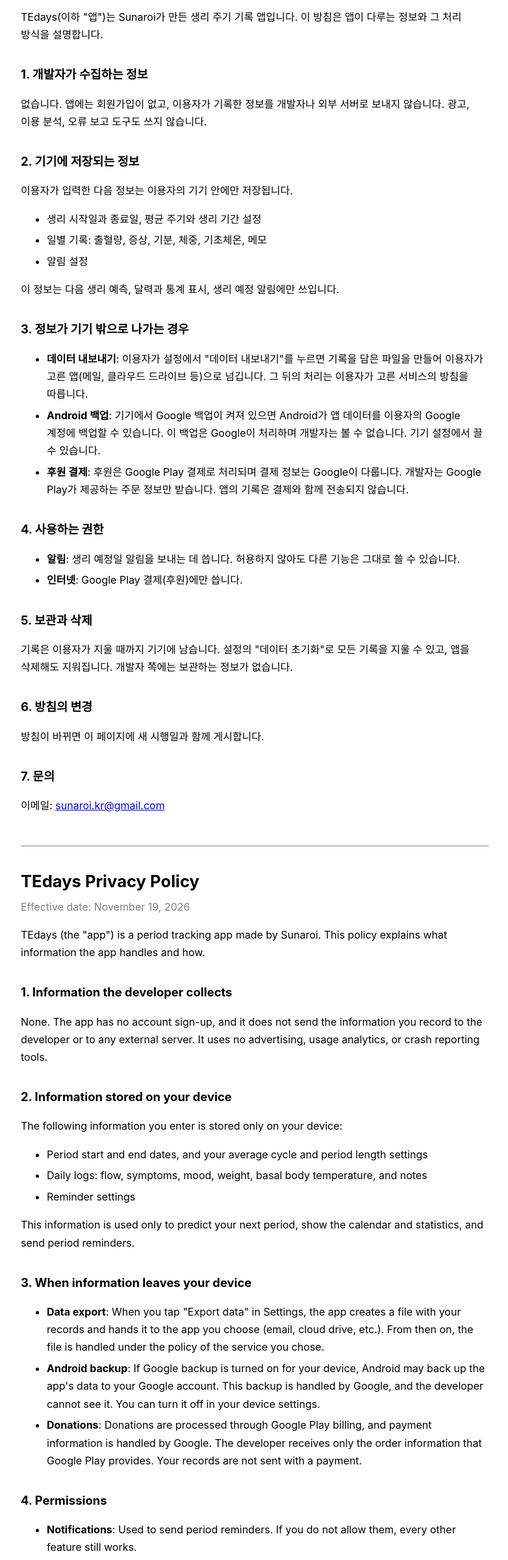
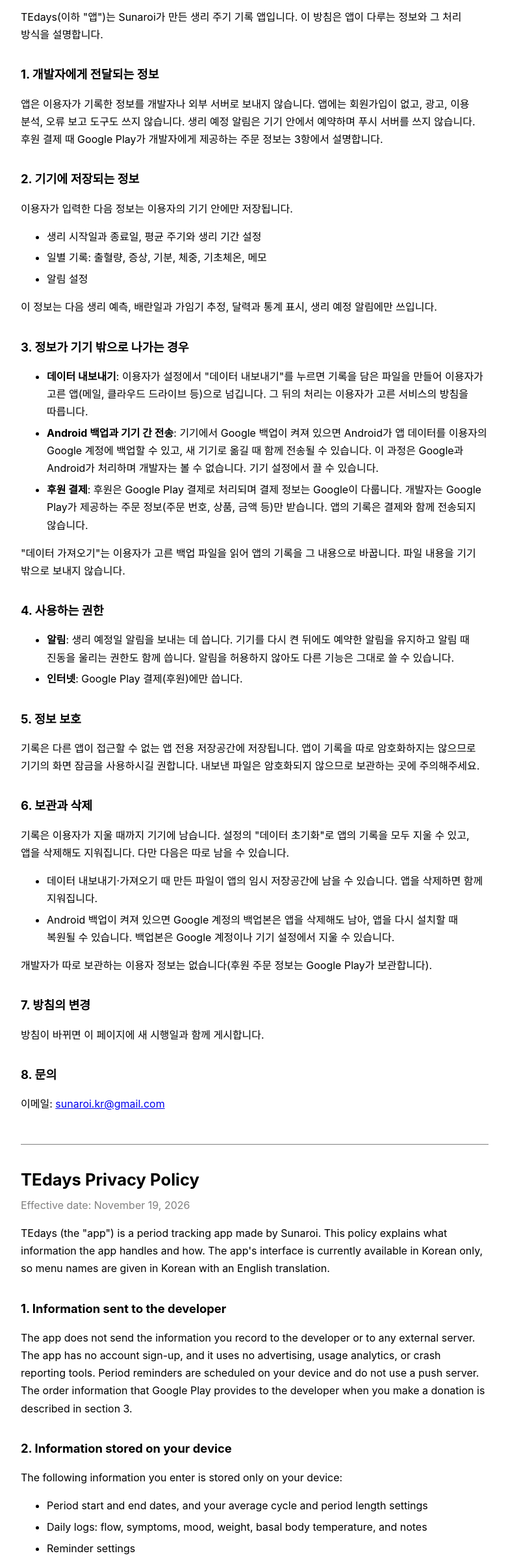
Before and after one commit to sunaroi/tedays-privacy, a plain HTML site: page index.html in a window 1280 px wide. Shown: the part 146-2546 px from the top of the page at 65% size, without its empty margins (248-1030 px from the left). Drawn offline with Linux system fonts and the light colour scheme.

Commit message:
방침 보완: 정보 보호, 백업본·임시 파일 보관, 배란일·가임기 추정, 가져오기, 영문 메뉴 이름

```diff
--- a/index.html
+++ b/index.html
@@ -31,8 +31,8 @@
 
 <p>TEdays(이하 "앱")는 Sunaroi가 만든 생리 주기 기록 앱입니다. 이 방침은 앱이 다루는 정보와 그 처리 방식을 설명합니다.</p>
 
-<h2>1. 개발자가 수집하는 정보</h2>
-<p>없습니다. 앱에는 회원가입이 없고, 이용자가 기록한 정보를 개발자나 외부 서버로 보내지 않습니다. 광고, 이용 분석, 오류 보고 도구도 쓰지 않습니다.</p>
+<h2>1. 개발자에게 전달되는 정보</h2>
+<p>앱은 이용자가 기록한 정보를 개발자나 외부 서버로 보내지 않습니다. 앱에는 회원가입이 없고, 광고, 이용 분석, 오류 보고 도구도 쓰지 않습니다. 생리 예정 알림은 기기 안에서 예약하며 푸시 서버를 쓰지 않습니다. 후원 결제 때 Google Play가 개발자에게 제공하는 주문 정보는 3항에서 설명합니다.</p>
 
 <h2>2. 기기에 저장되는 정보</h2>
 <p>이용자가 입력한 다음 정보는 이용자의 기기 안에만 저장됩니다.</p>
@@ -41,28 +41,37 @@
   <li>일별 기록: 출혈량, 증상, 기분, 체중, 기초체온, 메모</li>
   <li>알림 설정</li>
 </ul>
-<p>이 정보는 다음 생리 예측, 달력과 통계 표시, 생리 예정 알림에만 쓰입니다.</p>
+<p>이 정보는 다음 생리 예측, 배란일과 가임기 추정, 달력과 통계 표시, 생리 예정 알림에만 쓰입니다.</p>
 
 <h2>3. 정보가 기기 밖으로 나가는 경우</h2>
 <ul>
   <li><strong>데이터 내보내기</strong>: 이용자가 설정에서 "데이터 내보내기"를 누르면 기록을 담은 파일을 만들어 이용자가 고른 앱(메일, 클라우드 드라이브 등)으로 넘깁니다. 그 뒤의 처리는 이용자가 고른 서비스의 방침을 따릅니다.</li>
-  <li><strong>Android 백업</strong>: 기기에서 Google 백업이 켜져 있으면 Android가 앱 데이터를 이용자의 Google 계정에 백업할 수 있습니다. 이 백업은 Google이 처리하며 개발자는 볼 수 없습니다. 기기 설정에서 끌 수 있습니다.</li>
-  <li><strong>후원 결제</strong>: 후원은 Google Play 결제로 처리되며 결제 정보는 Google이 다룹니다. 개발자는 Google Play가 제공하는 주문 정보만 받습니다. 앱의 기록은 결제와 함께 전송되지 않습니다.</li>
+  <li><strong>Android 백업과 기기 간 전송</strong>: 기기에서 Google 백업이 켜져 있으면 Android가 앱 데이터를 이용자의 Google 계정에 백업할 수 있고, 새 기기로 옮길 때 함께 전송될 수 있습니다. 이 과정은 Google과 Android가 처리하며 개발자는 볼 수 없습니다. 기기 설정에서 끌 수 있습니다.</li>
+  <li><strong>후원 결제</strong>: 후원은 Google Play 결제로 처리되며 결제 정보는 Google이 다룹니다. 개발자는 Google Play가 제공하는 주문 정보(주문 번호, 상품, 금액 등)만 받습니다. 앱의 기록은 결제와 함께 전송되지 않습니다.</li>
 </ul>
+<p>"데이터 가져오기"는 이용자가 고른 백업 파일을 읽어 앱의 기록을 그 내용으로 바꿉니다. 파일 내용을 기기 밖으로 보내지 않습니다.</p>
 
 <h2>4. 사용하는 권한</h2>
 <ul>
-  <li><strong>알림</strong>: 생리 예정일 알림을 보내는 데 씁니다. 허용하지 않아도 다른 기능은 그대로 쓸 수 있습니다.</li>
+  <li><strong>알림</strong>: 생리 예정일 알림을 보내는 데 씁니다. 기기를 다시 켠 뒤에도 예약한 알림을 유지하고 알림 때 진동을 울리는 권한도 함께 씁니다. 알림을 허용하지 않아도 다른 기능은 그대로 쓸 수 있습니다.</li>
   <li><strong>인터넷</strong>: Google Play 결제(후원)에만 씁니다.</li>
 </ul>
 
-<h2>5. 보관과 삭제</h2>
-<p>기록은 이용자가 지울 때까지 기기에 남습니다. 설정의 "데이터 초기화"로 모든 기록을 지울 수 있고, 앱을 삭제해도 지워집니다. 개발자 쪽에는 보관하는 정보가 없습니다.</p>
+<h2>5. 정보 보호</h2>
+<p>기록은 다른 앱이 접근할 수 없는 앱 전용 저장공간에 저장됩니다. 앱이 기록을 따로 암호화하지는 않으므로 기기의 화면 잠금을 사용하시길 권합니다. 내보낸 파일은 암호화되지 않으므로 보관하는 곳에 주의해주세요.</p>
 
-<h2>6. 방침의 변경</h2>
+<h2>6. 보관과 삭제</h2>
+<p>기록은 이용자가 지울 때까지 기기에 남습니다. 설정의 "데이터 초기화"로 앱의 기록을 모두 지울 수 있고, 앱을 삭제해도 지워집니다. 다만 다음은 따로 남을 수 있습니다.</p>
+<ul>
+  <li>데이터 내보내기·가져오기 때 만든 파일이 앱의 임시 저장공간에 남을 수 있습니다. 앱을 삭제하면 함께 지워집니다.</li>
+  <li>Android 백업이 켜져 있으면 Google 계정의 백업본은 앱을 삭제해도 남아, 앱을 다시 설치할 때 복원될 수 있습니다. 백업본은 Google 계정이나 기기 설정에서 지울 수 있습니다.</li>
+</ul>
+<p>개발자가 따로 보관하는 이용자 정보는 없습니다(후원 주문 정보는 Google Play가 보관합니다).</p>
+
+<h2>7. 방침의 변경</h2>
 <p>방침이 바뀌면 이 페이지에 새 시행일과 함께 게시합니다.</p>
 
-<h2>7. 문의</h2>
+<h2>8. 문의</h2>
 <p>이메일: <a href="mailto:sunaroi.kr@gmail.com">sunaroi.kr@gmail.com</a></p>
 
 <hr>
@@ -71,10 +80,10 @@
 <h1>TEdays Privacy Policy</h1>
 <p class="date">Effective date: November 19, 2026</p>
 
-<p>TEdays (the "app") is a period tracking app made by Sunaroi. This policy explains what information the app handles and how.</p>
+<p>TEdays (the "app") is a period tracking app made by Sunaroi. This policy explains what information the app handles and how. The app's interface is currently available in Korean only, so menu names are given in Korean with an English translation.</p>
 
-<h2>1. Information the developer collects</h2>
-<p>None. The app has no account sign-up, and it does not send the information you record to the developer or to any external server. It uses no advertising, usage analytics, or crash reporting tools.</p>
+<h2>1. Information sent to the developer</h2>
+<p>The app does not send the information you record to the developer or to any external server. The app has no account sign-up, and it uses no advertising, usage analytics, or crash reporting tools. Period reminders are scheduled on your device and do not use a push server. The order information that Google Play provides to the developer when you make a donation is described in section 3.</p>
 
 <h2>2. Information stored on your device</h2>
 <p>The following information you enter is stored only on your device:</p>
@@ -83,28 +92,37 @@
   <li>Daily logs: flow, symptoms, mood, weight, basal body temperature, and notes</li>
   <li>Reminder settings</li>
 </ul>
-<p>This information is used only to predict your next period, show the calendar and statistics, and send period reminders.</p>
+<p>This information is used only to predict your next period, estimate ovulation and the fertile window, show the calendar and statistics, and send period reminders.</p>
 
 <h2>3. When information leaves your device</h2>
 <ul>
-  <li><strong>Data export</strong>: When you tap "Export data" in Settings, the app creates a file with your records and hands it to the app you choose (email, cloud drive, etc.). From then on, the file is handled under the policy of the service you chose.</li>
-  <li><strong>Android backup</strong>: If Google backup is turned on for your device, Android may back up the app's data to your Google account. This backup is handled by Google, and the developer cannot see it. You can turn it off in your device settings.</li>
-  <li><strong>Donations</strong>: Donations are processed through Google Play billing, and payment information is handled by Google. The developer receives only the order information that Google Play provides. Your records are not sent with a payment.</li>
+  <li><strong>Data export</strong>: When you tap "데이터 내보내기" (Export data) in Settings (설정), the app creates a file with your records and hands it to the app you choose (email, cloud drive, etc.). From then on, the file is handled under the policy of the service you chose.</li>
+  <li><strong>Android backup and device transfer</strong>: If Google backup is turned on for your device, Android may back up the app's data to your Google account, and it may be transferred when you move to a new device. This is handled by Google and Android, and the developer cannot see it. You can turn it off in your device settings.</li>
+  <li><strong>Donations</strong>: Donations are processed through Google Play billing, and payment information is handled by Google. The developer receives only the order information that Google Play provides (such as order number, product, and amount). Your records are not sent with a payment.</li>
 </ul>
+<p>"데이터 가져오기" (Import data) reads the backup file you choose and replaces the app's records with its contents. The file's contents are not sent off your device.</p>
 
 <h2>4. Permissions</h2>
 <ul>
-  <li><strong>Notifications</strong>: Used to send period reminders. If you do not allow them, every other feature still works.</li>
+  <li><strong>Notifications</strong>: Used to send period reminders, together with the permissions to keep scheduled reminders after the device restarts and to vibrate for a reminder. If you do not allow notifications, every other feature still works.</li>
   <li><strong>Internet</strong>: Used only for Google Play billing (donations).</li>
 </ul>
 
-<h2>5. Retention and deletion</h2>
-<p>Your records stay on your device until you delete them. You can delete all records with "Reset data" in Settings, and they are also deleted when you uninstall the app. The developer stores no information about you.</p>
+<h2>5. Data protection</h2>
+<p>Your records are stored in the app's private storage, which other apps cannot access. The app does not add its own encryption to your records, so we recommend using a screen lock on your device. Exported files are not encrypted, so please be careful where you keep them.</p>
 
-<h2>6. Changes to this policy</h2>
+<h2>6. Retention and deletion</h2>
+<p>Your records stay on your device until you delete them. You can delete all of the app's records with "데이터 초기화" (Reset data) in Settings, and they are also deleted when you uninstall the app. However, the following may remain:</p>
+<ul>
+  <li>Files created by data export or import may remain in the app's temporary storage. They are deleted when you uninstall the app.</li>
+  <li>If Android backup is on, the backup in your Google account remains after you uninstall the app and may be restored when you reinstall it. You can delete the backup from your Google account or device settings.</li>
+</ul>
+<p>The developer keeps no information about you (donation order information is kept by Google Play).</p>
+
+<h2>7. Changes to this policy</h2>
 <p>If this policy changes, the new version will be posted on this page with a new effective date.</p>
 
-<h2>7. Contact</h2>
+<h2>8. Contact</h2>
 <p>Email: <a href="mailto:sunaroi.kr@gmail.com">sunaroi.kr@gmail.com</a></p>
 </section>
 </body>
```
